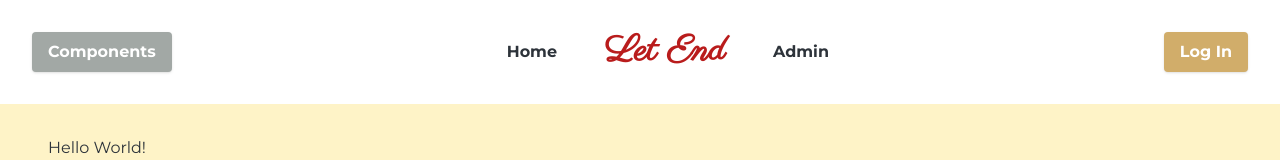
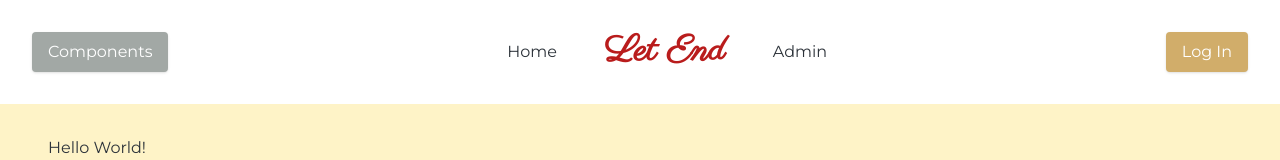
Before and after one commit to SteliosMav/nextjs13-template-auth, a Next.js app: page /home in a window 1280 px wide. Shown: the top 160 px of the page. Built offline with nearby package versions, Linux system fonts and the light colour scheme; no server answers.

Commit message:
fix: font-weight

```diff
--- a/app/(site)/header.tsx
+++ b/app/(site)/header.tsx
@@ -5,7 +5,7 @@ import Avatar from "./Avatar";
 export default function Header() {
   return (
     <header>
-      <nav className="bg-white p-8 font-semibold flex items-center justify-between">
+      <nav className="bg-white p-8 flex items-center justify-between">
         <Button href="/components" color="secondary">
           Components
         </Button>
--- a/app/layout.tsx
+++ b/app/layout.tsx
@@ -2,15 +2,15 @@ import "./globals.css";
 import { Montserrat, Parisienne } from "@next/font/google";
 import SessionProvider from "./session-provider";
 
+const parisienne = Parisienne({
+  weight: ["400"],
+  subsets: ["latin"],
+  variable: "--font-parisienne",
+});
 const montserrat = Montserrat({
   weight: ["400", "700"],
   subsets: ["latin"],
   variable: "--font-montserrat",
-});
-const parisienne = Parisienne({
-  weight: ["400"],
-  subsets: ["latin"],
-  variable: "--font-parisienne",
 });
 
 interface Props {
@@ -22,7 +22,7 @@ export default function RootLayout({ children }: Props) {
     <html lang="en">
       <head />
       <body
-        className={`${montserrat.className} ${parisienne.variable} flex flex-col`}
+        className={`${parisienne.variable} ${montserrat.className} font-normal flex flex-col`}
       >
         <SessionProvider>{children}</SessionProvider>
       </body>
```
